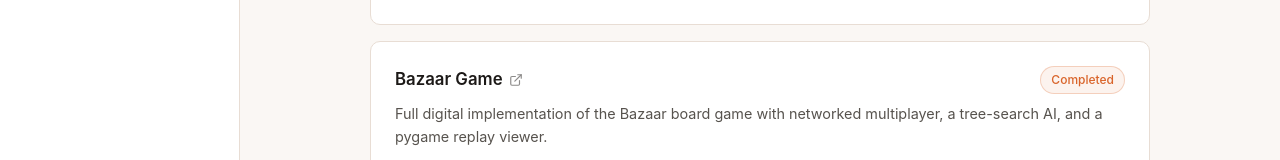
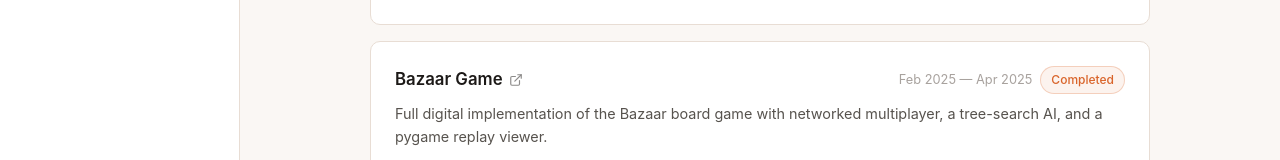
Before and after one commit to rotondojs/my-portfolio, a React (Vite) app in the folder client/: page /projects in a window 1280 px wide. Shown: the part 581-741 px from the top of the page. Built offline with nearby package versions, Linux system fonts and the light colour scheme.

Commit message:
Add dates for Bazaar Game project

```diff
--- a/client/src/pages/Projects.tsx
+++ b/client/src/pages/Projects.tsx
@@ -17,7 +17,7 @@ const projects = [
   {
     name: "Bazaar Game",
     url: "https://github.com/rotondojs/Bazaar-Game/blob/main/README.md",
-    period: "",
+    period: "Feb 2025 — Apr 2025",
     description:
       "Full digital implementation of the Bazaar board game with networked multiplayer, a tree-search AI, and a pygame replay viewer.",
     bullets: [
```
